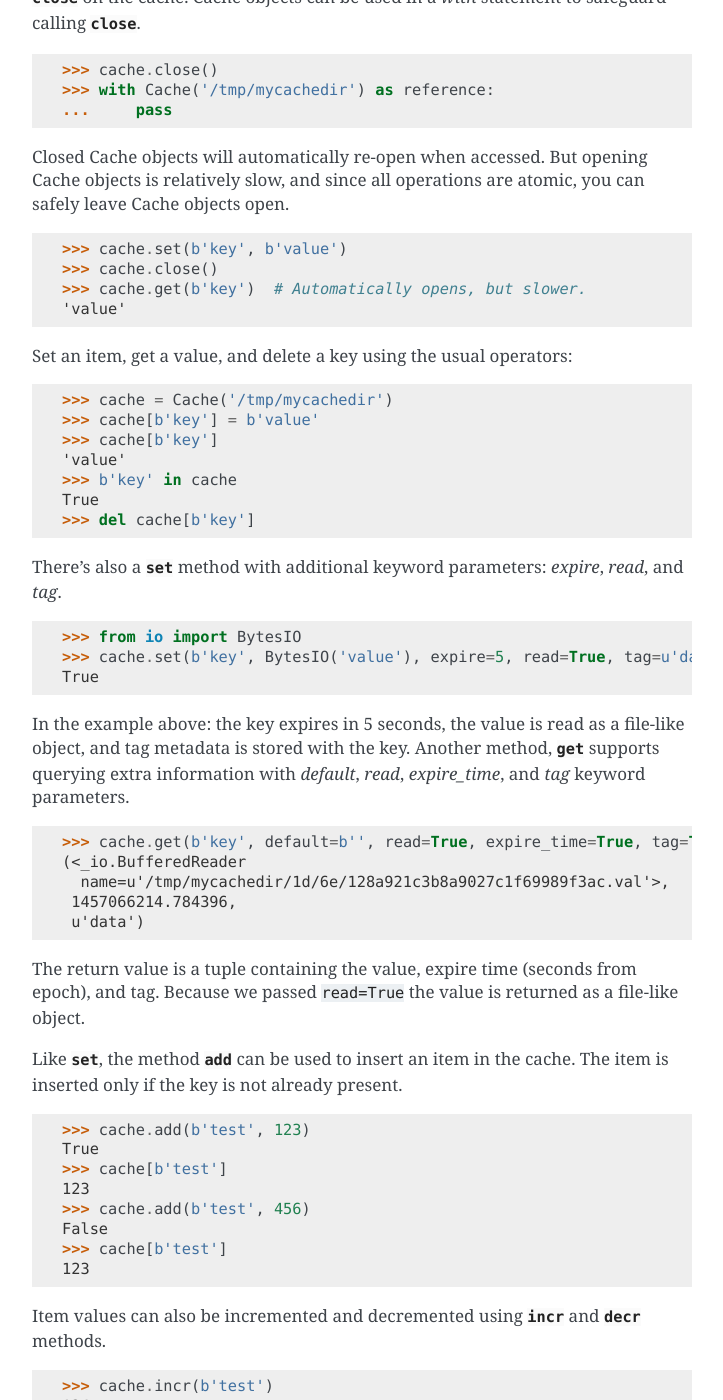
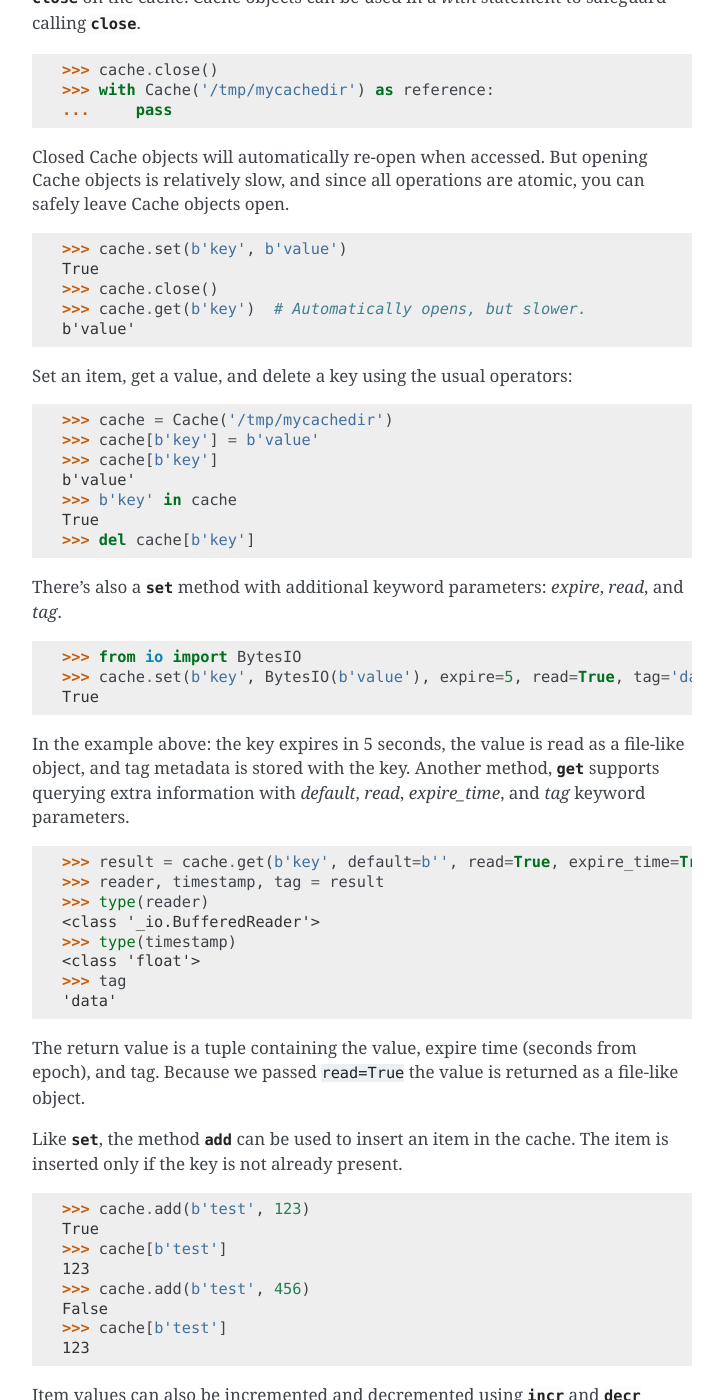
Before and after one commit to grantjenks/python-diskcache, a Sphinx documentation site: the page built from docs/tutorial.rst, in a window 1280 px wide and 1400 px high, scrolled down 1929 px. Shown: the whole window, without its empty margins (388-1111 px from the left). Built offline with Sphinx 7.4.7, drawn with Linux system fonts in a browser that asks for light colours; some of the changed text lies outside the part shown.

Commit message:
Update tutorial and add doctests

```diff
--- a/docs/tutorial.rst
+++ b/docs/tutorial.rst
@@ -111,7 +112,7 @@
 parameters: `expire`, `read`, and `tag`.
 
     >>> from io import BytesIO
-    >>> cache.set(b'key', BytesIO('value'), expire=5, read=True, tag=u'data')
+    >>> cache.set(b'key', BytesIO(b'value'), expire=5, read=True, tag='data')
     True
 
 In the example above: the key expires in 5 seconds, the value is read as a
@@ -119,11 +120,14 @@
 :meth:`get <diskcache.Cache.get>` supports querying extra information with
 `default`, `read`, `expire_time`, and `tag` keyword parameters.
 
-    >>> cache.get(b'key', default=b'', read=True, expire_time=True, tag=True)
-    (<_io.BufferedReader
-      name=u'/tmp/mycachedir/1d/6e/128a921c3b8a9027c1f69989f3ac.val'>,
-     1457066214.784396,
-     u'data')
+    >>> result = cache.get(b'key', default=b'', read=True, expire_time=True, tag=True)
+    >>> reader, timestamp, tag = result
+    >>> type(reader)
+    <class '_io.BufferedReader'>
+    >>> type(timestamp)
+    <class 'float'>
+    >>> tag
+    'data'
 
 The return value is a tuple containing the value, expire time (seconds from
 epoch), and tag. Because we passed ``read=True`` the value is returned as a
@@ -154,14 +158,14 @@
 which will be used for missing keys. When ``None``, incrementing or
 decrementing a missing key will raise a :exc:`KeyError`.
 
-    >>> cache.incr(u'alice')
+    >>> cache.incr('alice')
     1
-    >>> cache.decr(u'bob', default=-9)
+    >>> cache.decr('bob', default=-9)
     -10
-    >>> cache.incr(u'carol', default=None)
+    >>> cache.incr('carol', default=None)
     Traceback (most recent call last):
         ...
-    KeyError: u'carol'
+    KeyError: 'carol'
 
 Increment and decrement operations are atomic and assume the value may be
 stored in a SQLite column. Most builds that target machines with 64-bit pointer
@@ -293,8 +308,9 @@
 The third is :meth:`check <diskcache.Cache.check>` which verifies cache
 consistency. It can also fix inconsistencies and reclaim unused space.
 
-    >>> cache.check(fix=True)
-    []
+    >>> warning, = cache.check(fix=True)
+    >>> type(warning.message)
+    <class 'diskcache.core.EmptyDirWarning'>
 
 The return value is a list of warnings.
 
@@ -457,8 +473,8 @@
     >>> deque.appendleft('foo')
     >>> len(deque)
     4
-    >>> deque.directory
-    '/tmp/...'
+    >>> type(deque.directory)
+    <class 'str'>
     >>> other = Deque(directory=deque.directory)
     >>> len(other)
     4
@@ -602,12 +620,12 @@
 
     >>> cache = Cache('/tmp/mydir')
     >>> cache.eviction_policy
-    u'least-recently-stored'
-    >>> cache = Cache('/tmp/mydir', eviction_policy=u'least-frequently-used')
+    'least-recently-stored'
+    >>> cache = Cache('/tmp/mydir', eviction_policy='least-frequently-used')
     >>> cache.eviction_policy
-    u'least-frequently-used'
-    >>> cache.reset('eviction_policy', u'least-recently-used')
-    u'least-recently-used'
+    'least-frequently-used'
+    >>> cache.reset('eviction_policy', 'least-recently-used')
+    'least-recently-used'
 
 Though the eviction policy is changed, the previously created indexes will not
 be dropped. Prefer to always specify the eviction policy as a keyword argument
```
Also changed, not shown: other parts of docs/tutorial.rst (+42 -28 lines), 1 other file.
